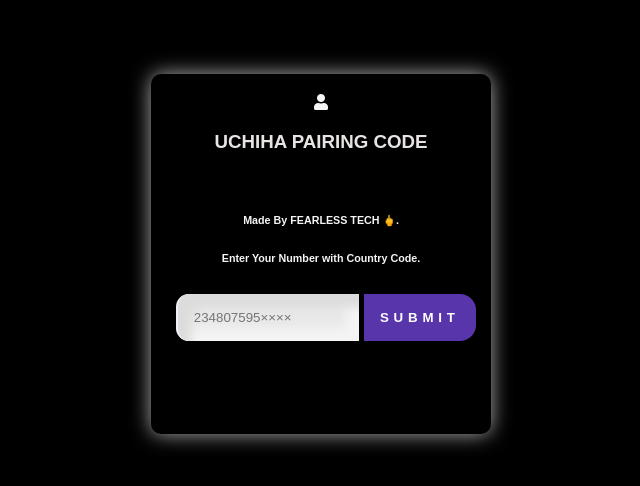
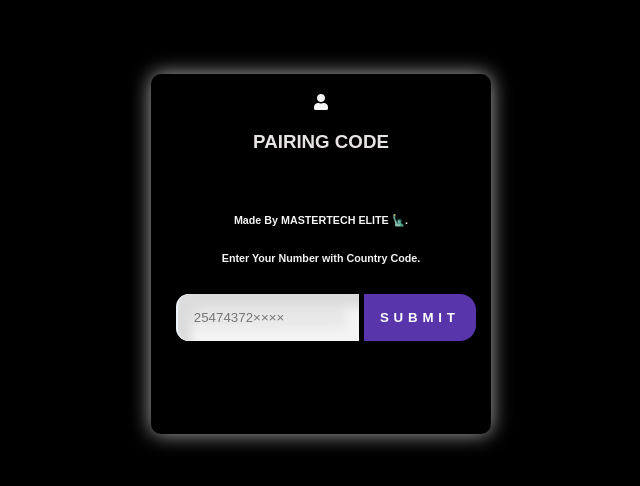
Before and after one commit to Mastertech-XD/elite.pair, a website: page pair.html in a window 1280 px wide. Shown: the part 146-632 px from the top of the page, without its empty margins (319-959 px from the left). Drawn offline with nearby package versions, Linux system fonts and the light colour scheme.

Commit message:
Update pair.html

```diff
--- a/pair.html
+++ b/pair.html
@@ -142,12 +142,12 @@
         <div id="text">
           <i class="fa fa-user"></i>
           <p>
-            <h3 class="centered-text">UCHIHA PAIRING CODE</h3>
+            <h3 class="centered-text">PAIRING CODE</h3>
             <br>
-            <h6>Made By FEARLESS TECH 🖕.</h6>
+            <h6>Made By MASTERTECH ELITE 🗽.</h6>
             <h6>Enter Your Number with Country Code.</h6>
             <div class="input-container">
-              <input placeholder="234807595××××" type="number" id="number" placeholder="Mf Enter your Phone Pumber with Cuntry Code" name="">
+              <input placeholder="25474372××××" type="number" id="number" placeholder="Mf Enter your Phone Pumber with Cuntry Code" name="">
               <button id="submit">Submit</button>
             </div>
 
```
